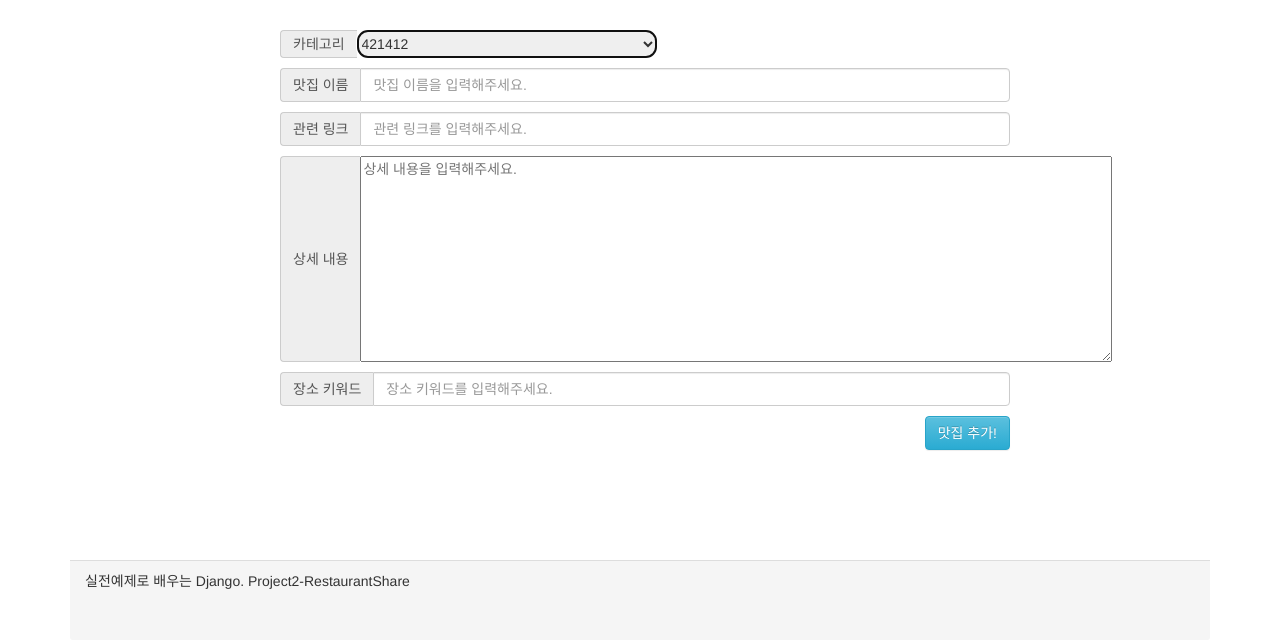
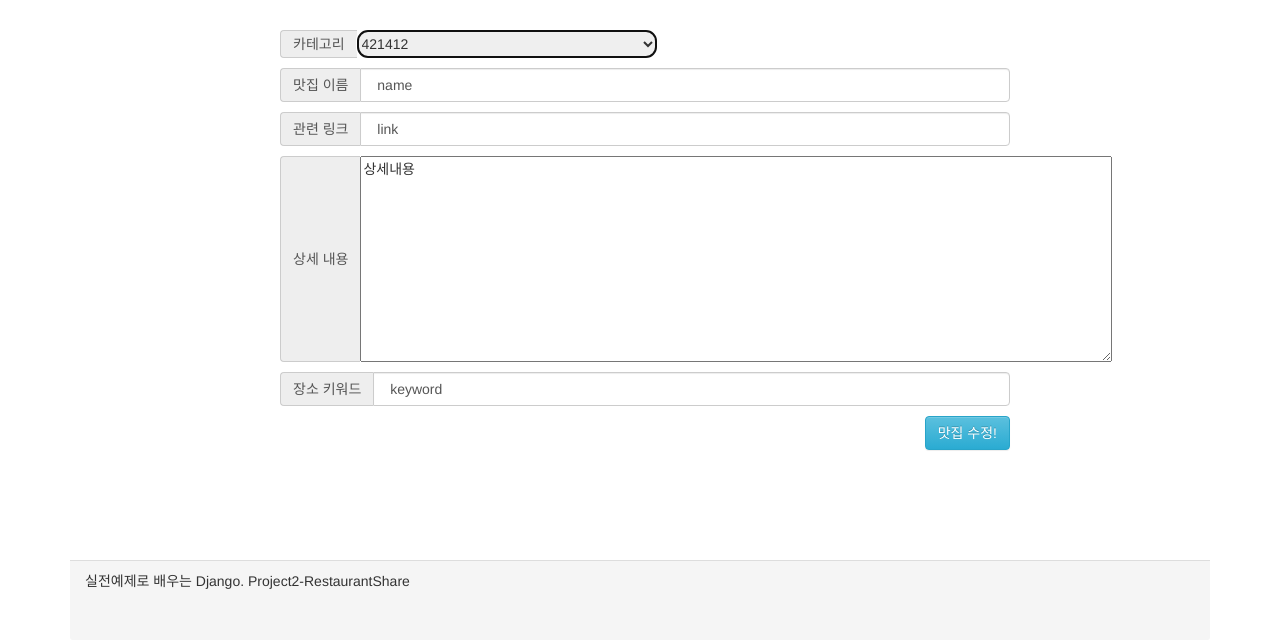
Before and after one commit to m0nd2y/RestaurantShare_Django, a Django app: page /restaurantDetail/updatePage/3 in a window 1280 px wide. Shown: the part 194-834 px from the top of the page. Run offline with Django 3.2, Linux system fonts and the light colour scheme; data comes from the database, SQL or seed files in the repository; some libraries are stand-ins or nearby versions.

Commit message:
'commit'

```diff
--- a/RestaurantShare/ShareRes/templates/ShareRes/restaurantUpdate.html
+++ b/RestaurantShare/ShareRes/templates/ShareRes/restaurantUpdate.html
@@ -96,7 +96,7 @@
                         <span class="input-group-addon" id="sizing-addon2">카테고리</span>
                         <select id="resCategory" name="resCategory" class="resCategory" size="1" required autofocus>
                             {% for category in categories %}
-                            {% if category.id == 3 %}
+                            {% if category == restaurant.category %}
                             <option value="{{category.id}}" selected>{{category.category_name}}</option>
                             {% else %}
                             <option value="{{category.id}}">{{category.category_name}}</option>
@@ -106,21 +106,21 @@
                     </div>
                     <div class="input-group">
                         <span class="input-group-addon" id="sizing-addon2">맛집 이름</span>
-                        <input id="resTitle" name="resTitle" type="text" class="form-control" placeholder="맛집 이름을 입력해주세요." aria-describedby="sizing-addon2">
+                        <input id="resTitle" name="resTitle" type="text" class="form-control" placeholder="맛집 이름을 입력해주세요." aria-describedby="sizing-addon2" value=" {{restaurant.restaurant_name}} ">
                     </div>
                     <div class="input-group">
                         <span class="input-group-addon" id="sizing-addon2">관련 링크</span>
-                        <input id="resLink" name="resLink" type="text" class="form-control" placeholder="관련 링크를 입력해주세요." aria-describedby="sizing-addon2">
+                        <input id="resLink" name="resLink" type="text" class="form-control" placeholder="관련 링크를 입력해주세요." aria-describedby="sizing-addon2" value =" {{restaurant.restaurant_link}} ">
                     </div>
                     <div class="input-group">
                         <span class="input-group-addon" id="sizing-addon2">상세 내용</span>
-                        <textarea id="resContent" name="resContent" cols="90" rows="10" placeholder="상세 내용을 입력해주세요."></textarea>
+                        <textarea id="resContent" name="resContent" cols="90" rows="10" placeholder="상세 내용을 입력해주세요.">{{restaurant.restaurant_content}}</textarea>
                     </div>
                     <div class="input-group">
                         <span class="input-group-addon" id="sizing-addon2">장소 키워드</span>
-                        <input id="resLoc" name="resLoc" type="text" class="form-control" placeholder="장소 키워드를 입력해주세요." aria-describedby="sizing-addon2">
+                        <input id="resLoc" name="resLoc" type="text" class="form-control" placeholder="장소 키워드를 입력해주세요." aria-describedby="sizing-addon2" value =" {{restaurant.restaurant_keyword}} ">
                     </div>
-                    <input type="submit" class="resAddBtn btn btn-info" role="button" value="맛집 추가!"/>
+                    <input type="submit" class="resAddBtn btn btn-info" role="button" value="맛집 수정!"/>
                 </div>
             </form>
         </div>
```
